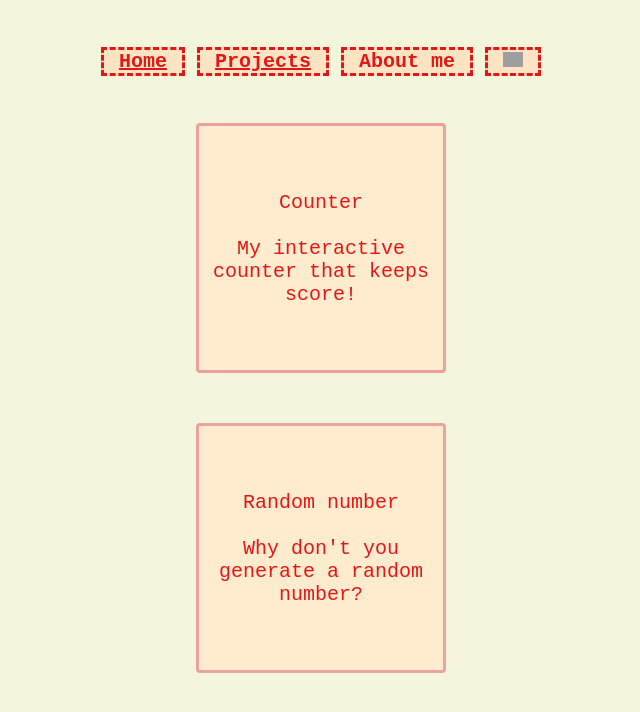
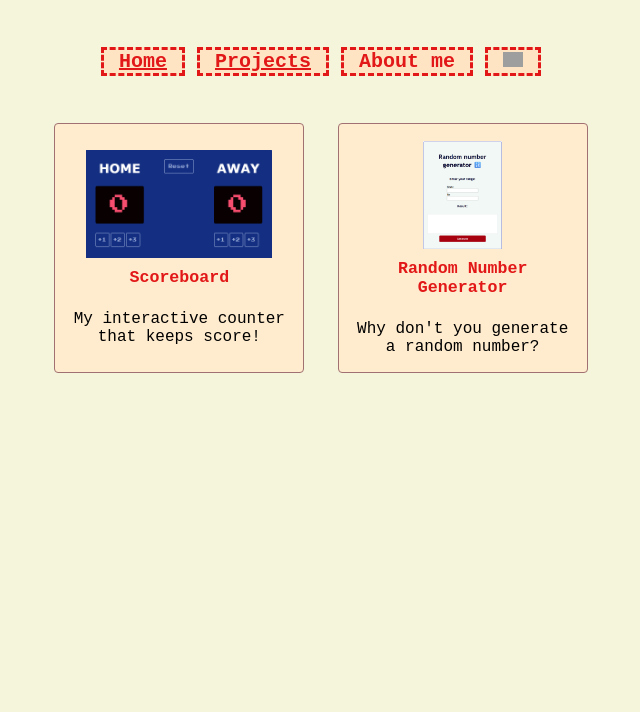
Before and after one commit to SeamlyUK/Seamly, a plain HTML site: page Projects.html in a window 1280 px wide. Shown: the whole page, without its empty margins (319-959 px from the left). Drawn offline with Linux system fonts and the light colour scheme; grey boxes are pictures that could not be loaded.

Commit message:
Improved styling

```diff
--- a/Projects.html
+++ b/Projects.html
@@ -19,13 +19,28 @@
     </nav>
     <div id="navbar-space"></div>
         <div class="p-container">
-            <a href="/counter.html" target="_blank" class="noline"><div class="p1">Counter <br><br> My interactive counter that keeps score!</div></a>
+            <a href="/counter.html" target="_blank" class="noline">
+                <div class="p1">
+                    <img src="Images\Scoreboard.png" class="projectimg">
+                    <h5>Scoreboard</h5>
+                    <br>
+                     <span class="subtitle">My interactive counter that keeps score!</span></div></a>
 
-        </div>
-        <div class="p-container">
-            <a href="Random Number\random.html" target="_blank" class="noline"><div class="p1">Random number <br><br>Why don't you generate a random number?</div></a>
 
-        </div>
+
+            <a href="Random Number\random.html" target="_blank" class="noline">
+
+                <div class="p1">
+
+                    <img src="Images\RandomNum.png" class="projectimg">
+
+                    <h5>Random Number Generator</h5>
+                    <br>
+                    <span class="subtitle">Why don't you generate a random number?</span></div></a>
+
+
+
+
 </div>
 </body>
 </html>
--- a/styles.css
+++ b/styles.css
@@ -89,25 +89,29 @@ a {
 
 .p-container {
     display: flex;
-    height: 300px;
-    width: 500px;
-    justify-content: center;
+    flex-wrap: wrap;
+    height: auto;
+    width: 600px;
     justify-content: space-evenly;
     color: rgb(226, 23, 23);
+
+
 }
 
 .p1 {
     display: flex;
+    flex-direction: column;
     justify-content: center;
     align-items: center;
     text-align: center;
     width: 250px;
     height: 250px;
-    border: 3px solid rgb(233, 161, 161);
+    border: 1px solid rgb(161, 113, 113);
     border-radius: 4px;
     margin-top: 20px;
     background-color: blanchedalmond;
     color: rgb(226, 23, 23);
+    padding: 1rem;
 }
 
 .noline {
@@ -120,4 +124,16 @@ a {
     justify-content: center;
     align-items: center;
 
+
 }
+
+.projectimg {
+    height: 50%;
+    margin-bottom: 10px;
+
+}
+
+.subtitle {
+    font-size: 16px;
+    color: black;
+}
```
Also changed, not shown: Images/RandomNum.png (added), Images/Scoreboard.png (added).
